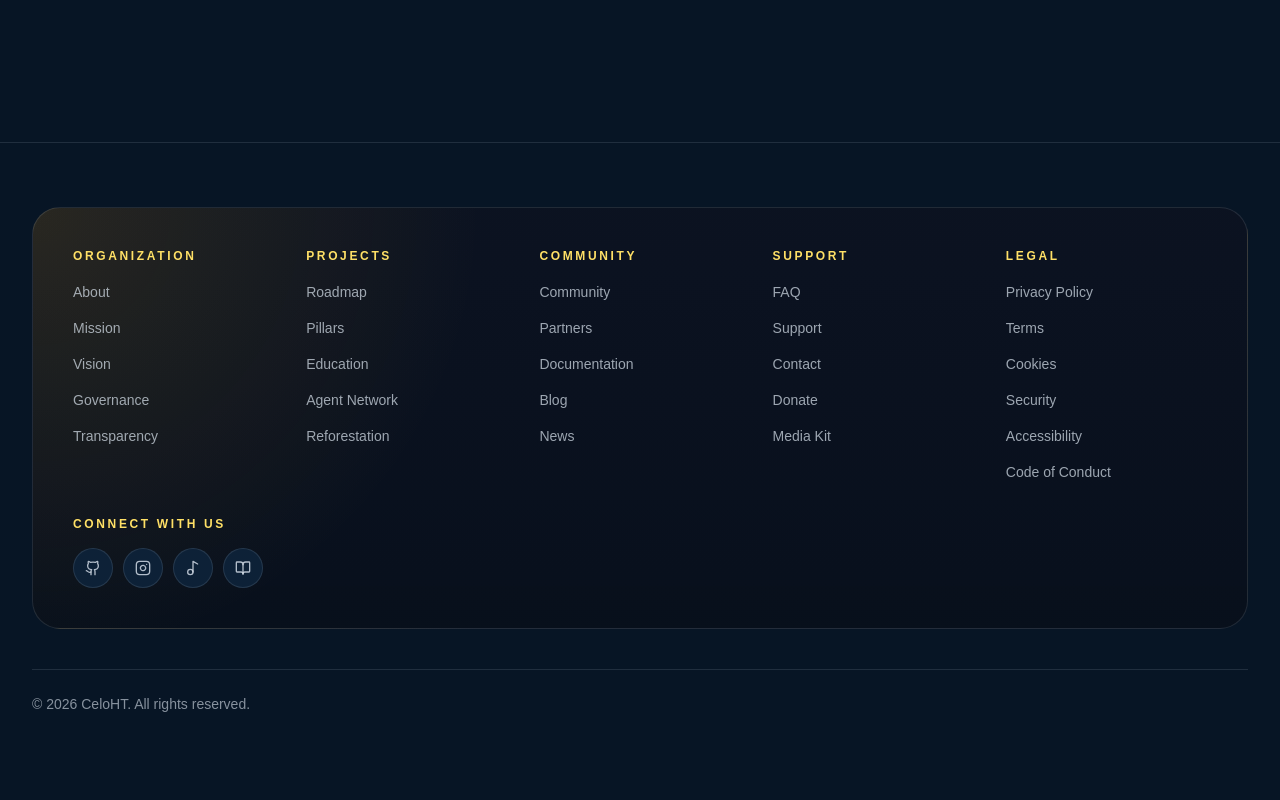
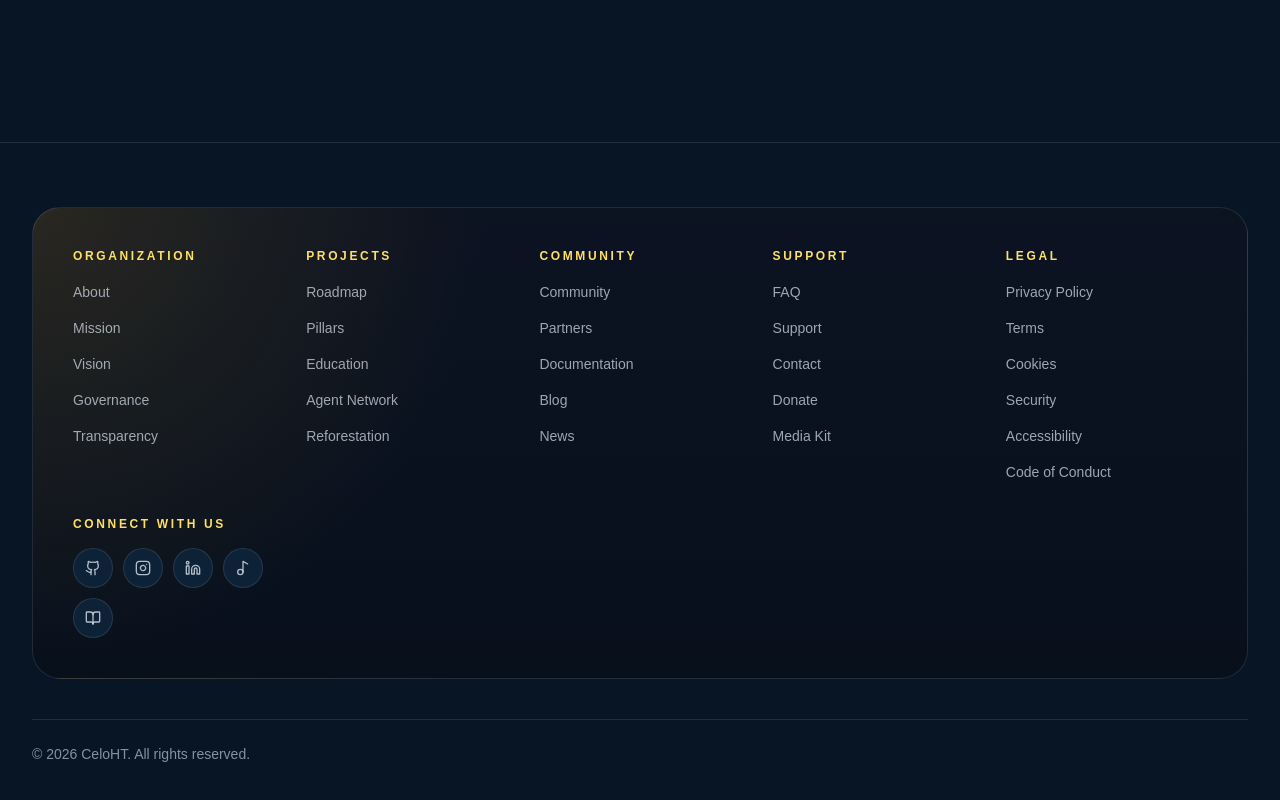
Before and after one commit to Celo-HaiTi/celoht-siteweb, a Next.js app: page /contact in a window 1280 px wide. Shown: the part 1754-2554 px from the top of the page. Before the commit the page ends 2516 px from the top, so only its background shows below. Built offline with nearby package versions, Linux system fonts and the light colour scheme; no server answers.

Commit message:
Add LinkedIn social link to footer

```diff
--- a/src/components/Footer.tsx
+++ b/src/components/Footer.tsx
@@ -1,8 +1,15 @@
 import Link from "next/link";
-import { BookOpen, Github, Instagram, Music2 } from "lucide-react";
+import {
+  BookOpen,
+  Github,
+  Instagram,
+  Linkedin,
+  Music2,
+} from "lucide-react";
 import {
   GITHUB_ORG_URL,
   INSTAGRAM_URL,
+  LINKEDIN_URL,
   MEDIUM_URL,
   TIKTOK_URL,
 } from "@/lib/constants";
@@ -11,6 +18,7 @@ import { footerNav } from "@/lib/nav";
 const socialLinks = [
   { label: "GitHub", href: GITHUB_ORG_URL, icon: Github },
   { label: "Instagram", href: INSTAGRAM_URL, icon: Instagram },
+  { label: "LinkedIn", href: LINKEDIN_URL, icon: Linkedin },
   { label: "TikTok", href: TIKTOK_URL, icon: Music2 },
   { label: "Medium", href: MEDIUM_URL, icon: BookOpen },
 ];
```
Also changed, not shown: 1 other file (tests, documents, lock files or other folders).
